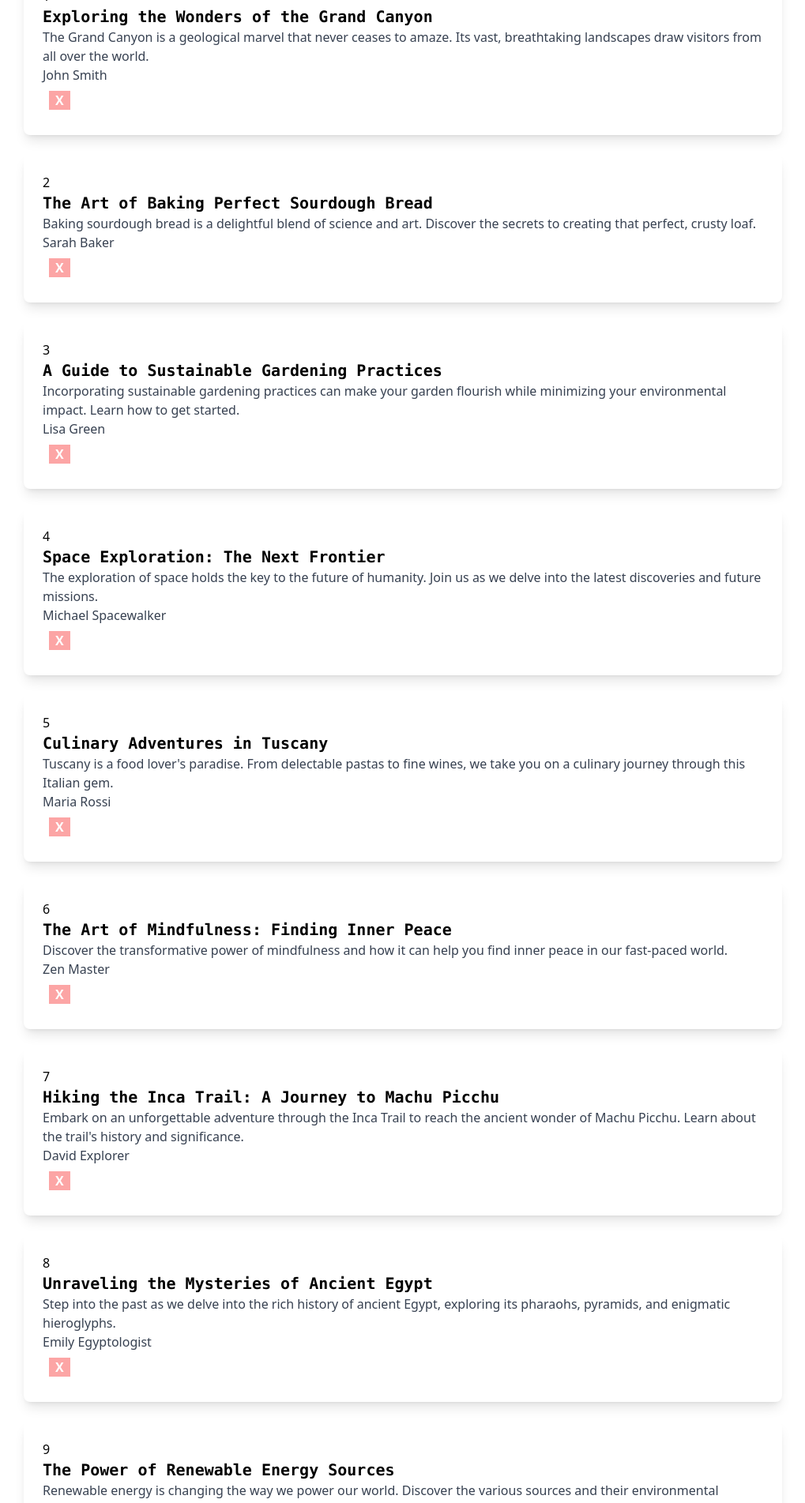
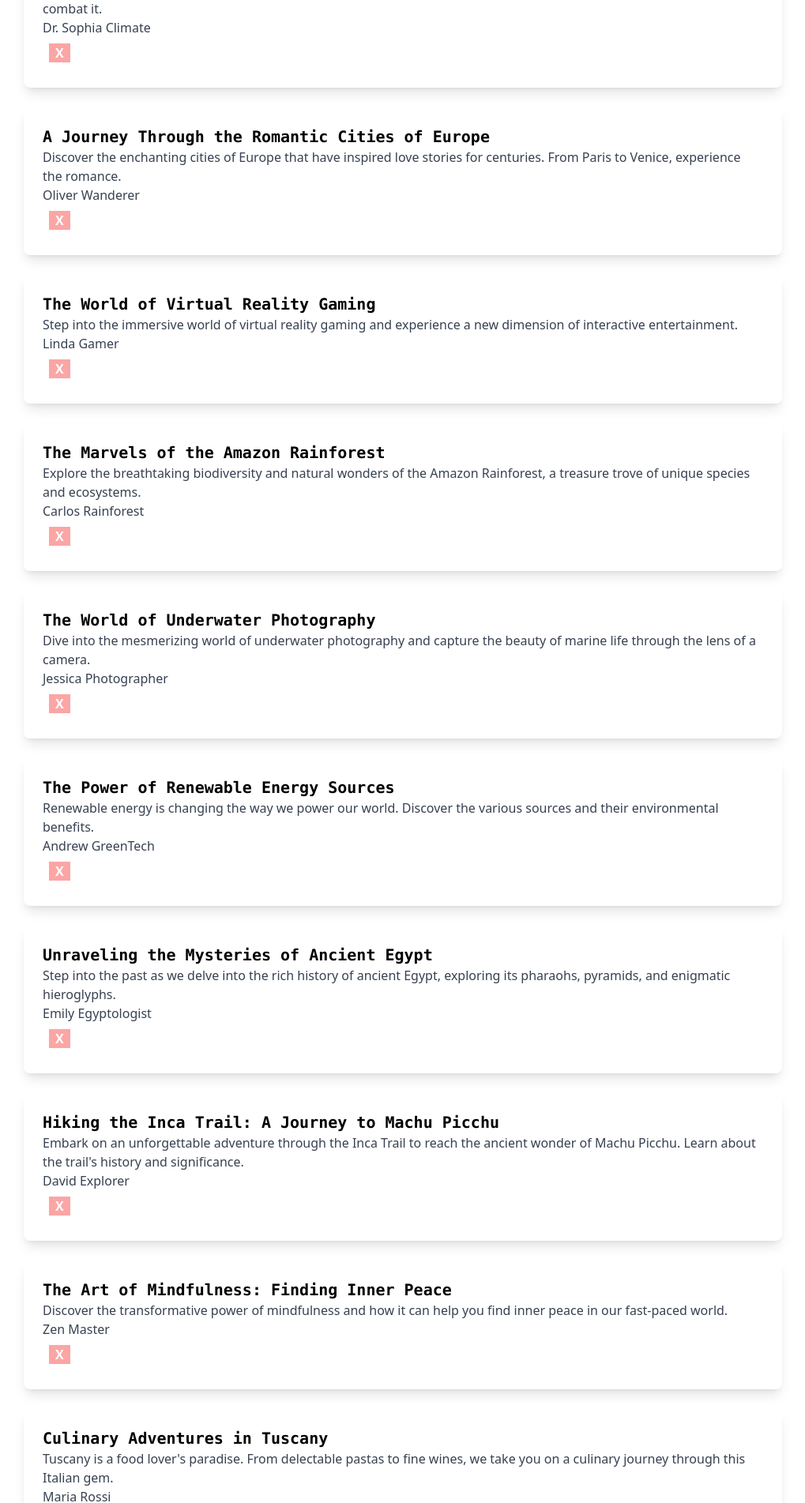
Before and after one commit to gbtan1991/nerd-blog-bytes, a React (Vite) app: page / in a window 1280 px wide. Shown: the part 200-2103 px from the top of the page at 79% size, without its empty margins (130-1149 px from the left). Built offline with nearby package versions, Linux system fonts and the light colour scheme; data requests are answered from the project's data file.

Commit message:
update
update

```diff
--- a/data/db.json
+++ b/data/db.json
@@ -1,16 +1,88 @@
 {
-    "blogs": [
-            {"id": 1, "title": "Exploring the Wonders of the Grand Canyon", "body": "The Grand Canyon is a geological marvel that never ceases to amaze. Its vast, breathtaking landscapes draw visitors from all over the world.", "author": "John Smith"},
-            {"id": 2, "title": "The Art of Baking Perfect Sourdough Bread", "body": "Baking sourdough bread is a delightful blend of science and art. Discover the secrets to creating that perfect, crusty loaf.", "author": "Sarah Baker"},
-            {"id": 3, "title": "A Guide to Sustainable Gardening Practices", "body": "Incorporating sustainable gardening practices can make your garden flourish while minimizing your environmental impact. Learn how to get started.", "author": "Lisa Green"},
-            {"id": 4, "title": "Space Exploration: The Next Frontier", "body": "The exploration of space holds the key to the future of humanity. Join us as we delve into the latest discoveries and future missions.", "author": "Michael Spacewalker"},
-            {"id": 5, "title": "Culinary Adventures in Tuscany", "body": "Tuscany is a food lover's paradise. From delectable pastas to fine wines, we take you on a culinary journey through this Italian gem.", "author": "Maria Rossi"},
-            {"id": 6, "title": "The Art of Mindfulness: Finding Inner Peace", "body": "Discover the transformative power of mindfulness and how it can help you find inner peace in our fast-paced world.", "author": "Zen Master"},
-            {"id": 7, "title": "Hiking the Inca Trail: A Journey to Machu Picchu", "body": "Embark on an unforgettable adventure through the Inca Trail to reach the ancient wonder of Machu Picchu. Learn about the trail's history and significance.", "author": "David Explorer"},
-            {"id": 8, "title": "Unraveling the Mysteries of Ancient Egypt", "body": "Step into the past as we delve into the rich history of ancient Egypt, exploring its pharaohs, pyramids, and enigmatic hieroglyphs.", "author": "Emily Egyptologist"},
-            {"id": 9, "title": "The Power of Renewable Energy Sources", "body": "Renewable energy is changing the way we power our world. Discover the various sources and their environmental benefits.", "author": "Andrew GreenTech"},
-            {"id": 10, "title": "The World of Underwater Photography", "body": "Dive into the mesmerizing world of underwater photography and capture the beauty of marine life through the lens of a camera.", "author": "Jessica Photographer"}
-    ]
-
-
+  "blogs": [
+    {
+      "id": 1,
+      "title": "Exploring the Wonders of the Grand Canyon",
+      "body": "The Grand Canyon is a geological marvel that never ceases to amaze. Its vast, breathtaking landscapes draw visitors from all over the world.",
+      "author": "John Smith"
+    },
+    {
+      "id": 2,
+      "title": "The Art of Baking Perfect Sourdough Bread",
+      "body": "Baking sourdough bread is a delightful blend of science and art. Discover the secrets to creating that perfect, crusty loaf.",
+      "author": "Sarah Baker"
+    },
+    {
+      "id": 3,
+      "title": "A Guide to Sustainable Gardening Practices",
+      "body": "Incorporating sustainable gardening practices can make your garden flourish while minimizing your environmental impact. Learn how to get started.",
+      "author": "Lisa Green"
+    },
+    {
+      "id": 4,
+      "title": "Space Exploration: The Next Frontier",
+      "body": "The exploration of space holds the key to the future of humanity. Join us as we delve into the latest discoveries and future missions.",
+      "author": "Michael Spacewalker"
+    },
+    {
+      "id": 5,
+      "title": "Culinary Adventures in Tuscany",
+      "body": "Tuscany is a food lover's paradise. From delectable pastas to fine wines, we take you on a culinary journey through this Italian gem.",
+      "author": "Maria Rossi"
+    },
+    {
+      "id": 6,
+      "title": "The Art of Mindfulness: Finding Inner Peace",
+      "body": "Discover the transformative power of mindfulness and how it can help you find inner peace in our fast-paced world.",
+      "author": "Zen Master"
+    },
+    {
+      "id": 7,
+      "title": "Hiking the Inca Trail: A Journey to Machu Picchu",
+      "body": "Embark on an unforgettable adventure through the Inca Trail to reach the ancient wonder of Machu Picchu. Learn about the trail's history and significance.",
+      "author": "David Explorer"
+    },
+    {
+      "id": 8,
+      "title": "Unraveling the Mysteries of Ancient Egypt",
+      "body": "Step into the past as we delve into the rich history of ancient Egypt, exploring its pharaohs, pyramids, and enigmatic hieroglyphs.",
+      "author": "Emily Egyptologist"
+    },
+    {
+      "id": 9,
+      "title": "The Power of Renewable Energy Sources",
+      "body": "Renewable energy is changing the way we power our world. Discover the various sources and their environmental benefits.",
+      "author": "Andrew GreenTech"
+    },
+    {
+      "id": 10,
+      "title": "The World of Underwater Photography",
+      "body": "Dive into the mesmerizing world of underwater photography and capture the beauty of marine life through the lens of a camera.",
+      "author": "Jessica Photographer"
+    },
+    {
+      "id": 11,
+      "title": "The Marvels of the Amazon Rainforest",
+      "body": "Explore the breathtaking biodiversity and natural wonders of the Amazon Rainforest, a treasure trove of unique species and ecosystems.",
+      "author": "Carlos Rainforest"
+    },
+    {
+      "id": 12,
+      "title": "The World of Virtual Reality Gaming",
+      "body": "Step into the immersive world of virtual reality gaming and experience a new dimension of interactive entertainment.",
+      "author": "Linda Gamer"
+    },
+    {
+      "id": 13,
+      "title": "A Journey Through the Romantic Cities of Europe",
+      "body": "Discover the enchanting cities of Europe that have inspired love stories for centuries. From Paris to Venice, experience the romance.",
+      "author": "Oliver Wanderer"
+    },
+    {
+      "id": 14,
+      "title": "The Science of Climate Change: Understanding the Crisis",
+      "body": "Learn about the science behind climate change, its impact on the planet, and the urgent need for sustainable solutions to combat it.",
+      "author": "Dr. Sophia Climate"
+    }
+  ]
 }
--- a/package.json
+++ b/package.json
@@ -7,9 +7,11 @@
     "dev": "vite",
     "build": "vite build",
     "lint": "eslint . --ext js,jsx --report-unused-disable-directives --max-warnings 0",
-    "preview": "vite preview"
+    "preview": "vite preview",
+    "serve:json": "json-server --watch ./data/db.json --port 3001"
   },
   "dependencies": {
+    "axios": "^1.5.1",
     "react": "^18.2.0",
     "react-dom": "^18.2.0"
   },
@@ -22,6 +24,7 @@
     "eslint-plugin-react": "^7.32.2",
     "eslint-plugin-react-hooks": "^4.6.0",
     "eslint-plugin-react-refresh": "^0.4.3",
+    "json-server": "^0.17.4",
     "postcss": "^8.4.31",
     "tailwindcss": "^3.3.3",
     "vite": "^4.4.5"
--- /dev/null
+++ b/src/AddBlog.jsx
@@ -0,0 +1,11 @@
+
+
+const AddBlog = () => {
+  return (
+    <div>
+
+    </div>
+  )
+}
+
+export default AddBlog
--- a/src/BlogsList.jsx
+++ b/src/BlogsList.jsx
@@ -1,21 +1,21 @@
 
 
-const BlogsList = ({blogs,  title, handleDelete}) => {
+const BlogsList = ({blogs}) => {
 
 
 
     return (
     <div className="flex flex-col items-center">
-        <h1 className="text-3xl font-bold font-mono">{title}</h1>
+
         <div className="flex flex-col gap-6 w-3/4">
         {blogs.map((blog) => (
-            <div className="bg-white rounded-lg shadow-lg p-6">
-                <h3>{blog.id}</h3>
-                <h2 className="text-xl font-bold font-mono">{blog.title}</h2>
+            <div className="bg-white rounded-lg shadow-lg p-6" key={blog.id}>
+
+                <h2 className="text-xl font-bold font-mono" key={blog.id}>{blog.title}</h2>
                 <p className="text-gray-700">{blog.body}</p>
                 <p className="text-gray-700">{blog.author}</p>
                 <button className="px-2 m-2 bg-red-300 text-white font-bold"
-                onClick={() => handleDelete(blog.id)}  >X</button>
+                >X</button>
 
 
             </div>
--- a/src/Header.jsx
+++ b/src/Header.jsx
@@ -1,7 +1,6 @@
 import logo from '../public/geekGlasses.png'
 
 const Header = () => {
-
   return (
     <header className="">
     <div className="flex justify-around items-baseline p-6 border-b-4 border-zinc-700">
--- a/src/Home.jsx
+++ b/src/Home.jsx
@@ -1,45 +1,36 @@
 import { useState, useEffect } from "react"
 import BlogsList from "./BlogsList"
+import axios from "axios"
 
 const Home = () => {
-    const [blogs, setBlogs] = useState([
-            {"id": 1, "title": "Exploring the Wonders of the Grand Canyon", "body": "The Grand Canyon is a geological marvel that never ceases to amaze. Its vast, breathtaking landscapes draw visitors from all over the world.", "author": "John Smith"},
-            {"id": 2, "title": "The Art of Baking Perfect Sourdough Bread", "body": "Baking sourdough bread is a delightful blend of science and art. Discover the secrets to creating that perfect, crusty loaf.", "author": "Sarah Baker"},
-            {"id": 3, "title": "A Guide to Sustainable Gardening Practices", "body": "Incorporating sustainable gardening practices can make your garden flourish while minimizing your environmental impact. Learn how to get started.", "author": "Lisa Green"},
-            {"id": 4, "title": "Space Exploration: The Next Frontier", "body": "The exploration of space holds the key to the future of humanity. Join us as we delve into the latest discoveries and future missions.", "author": "Michael Spacewalker"},
-            {"id": 5, "title": "Culinary Adventures in Tuscany", "body": "Tuscany is a food lover's paradise. From delectable pastas to fine wines, we take you on a culinary journey through this Italian gem.", "author": "Maria Rossi"},
-            {"id": 6, "title": "The Art of Mindfulness: Finding Inner Peace", "body": "Discover the transformative power of mindfulness and how it can help you find inner peace in our fast-paced world.", "author": "Zen Master"},
-            {"id": 7, "title": "Hiking the Inca Trail: A Journey to Machu Picchu", "body": "Embark on an unforgettable adventure through the Inca Trail to reach the ancient wonder of Machu Picchu. Learn about the trail's history and significance.", "author": "David Explorer"},
-            {"id": 8, "title": "Unraveling the Mysteries of Ancient Egypt", "body": "Step into the past as we delve into the rich history of ancient Egypt, exploring its pharaohs, pyramids, and enigmatic hieroglyphs.", "author": "Emily Egyptologist"},
-            {"id": 9, "title": "The Power of Renewable Energy Sources", "body": "Renewable energy is changing the way we power our world. Discover the various sources and their environmental benefits.", "author": "Andrew GreenTech"},
-            {"id": 10, "title": "The World of Underwater Photography", "body": "Dive into the mesmerizing world of underwater photography and capture the beauty of marine life through the lens of a camera.", "author": "Jessica Photographer"}
-    ]);
+    const [blogs, setBlogs] = useState();
+    const [loading, setLoading] = useState(true)
 
 
+    useEffect(() => {
+      axios.get("http://localhost:3001/blogs")
+        .then((response) => {
+          setBlogs(response.data.reverse());
+          setLoading(false);
 
-    const handleDelete = (id) => {
-      const newBlogs = blogs.filter(blog => blog.id !== id);
-      const getTitle = blogs.filter(blog => blog.id === id);
-      const confirmation = window.confirm(`Are you sure you want to delete the blog ${getTitle[0].title}?`);
+        })
+        .catch((error) => {
+          console.error("Error fetching data:", error);
+          setLoading(false);
+        })
+    }, [])
 
-      if (confirmation) {
-       setBlogs(newBlogs);
-
-      }
-    }
-
-  useEffect(() => {
-    console.log("use effect ran");
-  }, )
 
 
 
 
   return (
     <div>
-        <BlogsList blogs={blogs} title = "Recent Blogs" handleDelete={handleDelete}/>
-
-
+      {loading ? (
+        <p>Loading data...</p>
+      ) : (
+        <BlogsList blogs={blogs} />
+      )}
     </div>
   )
 }
```
Also changed, not shown: 1 other file (tests, documents, lock files or other folders).
